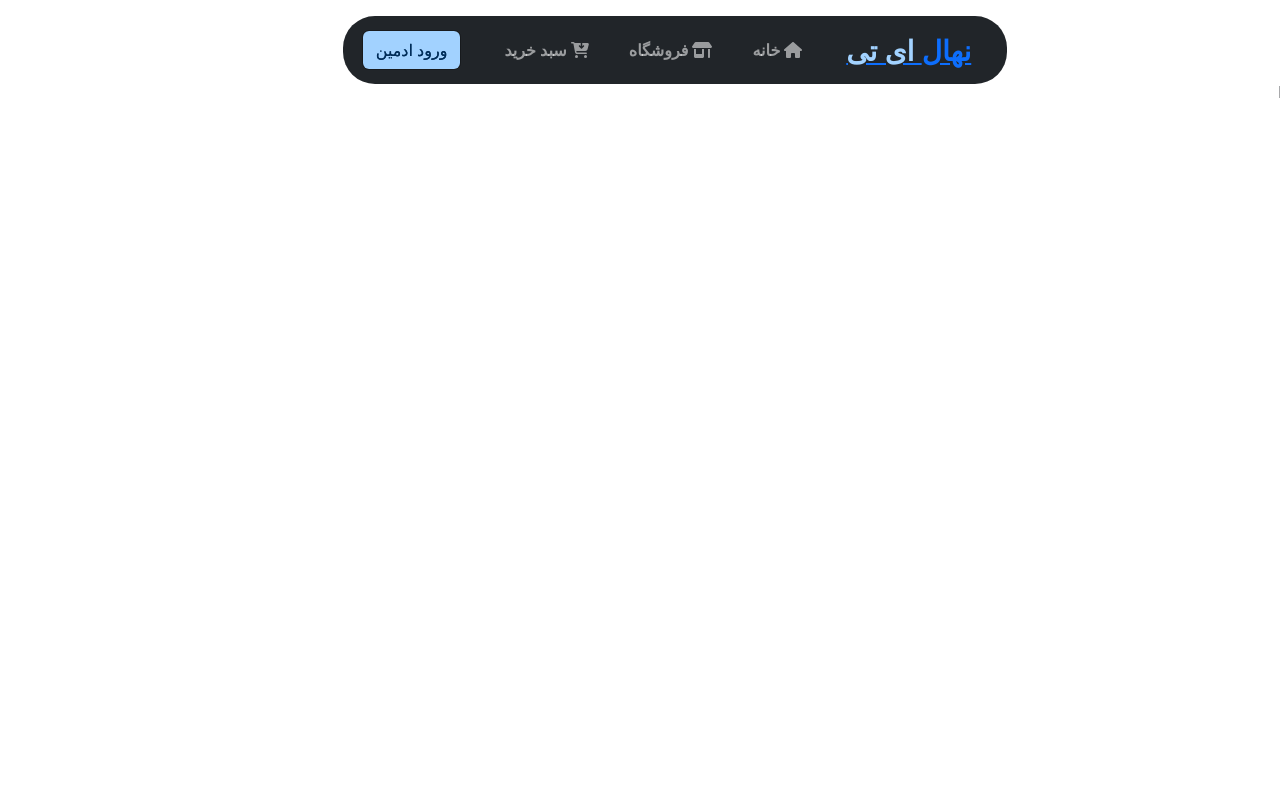
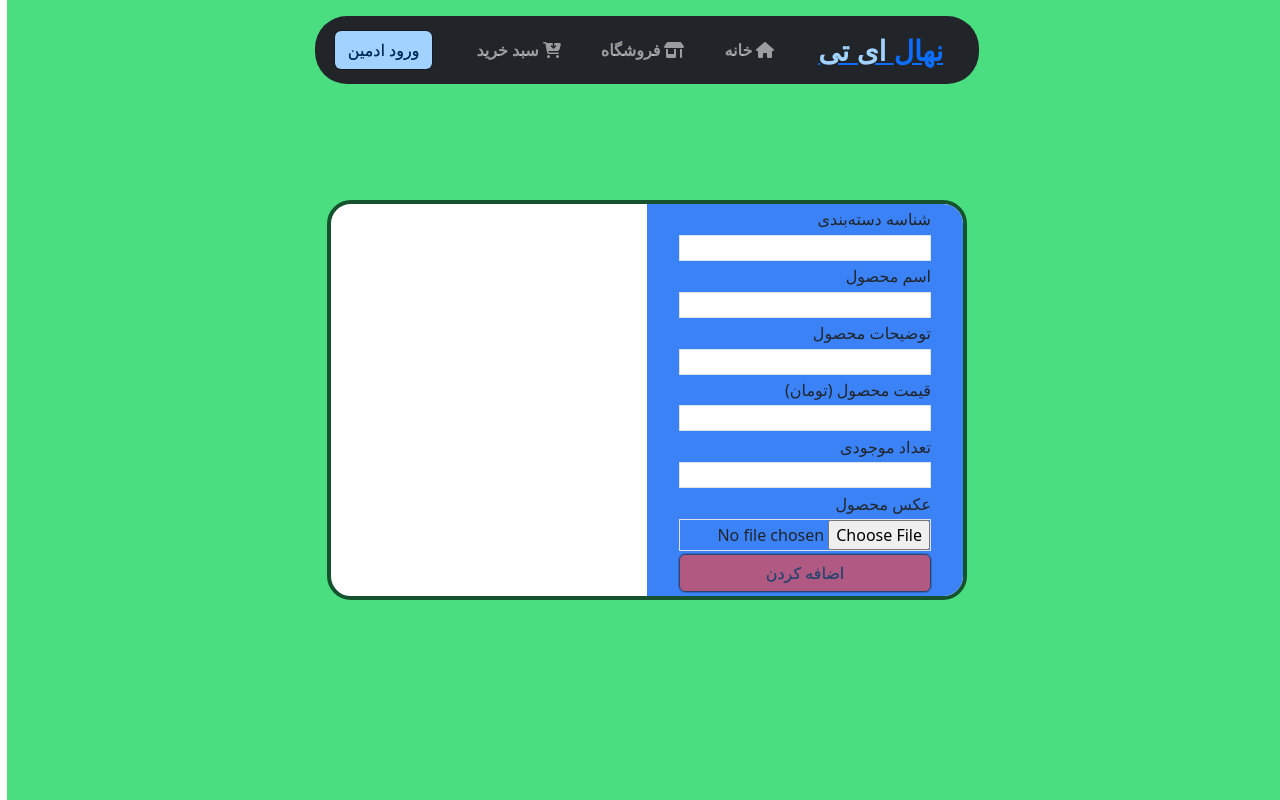
Before and after one commit to hamedrf/store-next-ts, a Next.js app: page /admin-products/1 in a window 1280 px wide. Built offline with nearby package versions, Linux system fonts and the light colour scheme; no server answers.

Commit message:
create editor products

```diff
--- a/app/admin-products/[sulg]/page.tsx
+++ b/app/admin-products/[sulg]/page.tsx
@@ -1,5 +1,202 @@
-const EditorProduts = () => {
-  return <div>hello</div>;
+"use client";
+import React, { useState, useEffect } from "react";
+import MainBtn from "@/components/UI/MainBtn";
+import axios from "axios";
+import { AutoLogin } from "@/hook/auto_login/AutoLogin";
+interface FormData {
+  category_id: string;
+  name: string;
+  description: string;
+  price: string;
+  quantity: string;
+  pic: File | null;
+}
+
+const EditorProducts = () => {
+  const [token, setToken] = useState<string>("");
+  const [formData, setFormData] = useState<FormData>({
+    category_id: "",
+    name: "",
+    description: "",
+    price: "",
+    quantity: "",
+    pic: null,
+  });
+
+  const [errors, setErrors] = useState({
+    category_id: false,
+    name: false,
+    description: false,
+    price: false,
+    quantity: false,
+    pic: false,
+  });
+
+  const [isFormValid, setIsFormValid] = useState(false);
+
+  //   Validation function
+  const validate = () => {
+    const newErrors = {
+      category_id: !formData.category_id.match(/^\d+$/),
+      name: formData.name.length < 2 || formData.name.length > 100,
+      description:
+        formData.description.length < 2 || formData.description.length > 240,
+      price: isNaN(Number(formData.price)) || Number(formData.price) < 10000,
+      quantity:
+        isNaN(Number(formData.quantity)) || Number(formData.quantity) < 1,
+      pic:
+        !formData.pic ||
+        ![
+          "image/jpeg",
+          "image/png",
+          "image/svg+xml",
+          "image/jpg",
+          "image/mpeg",
+        ].includes(formData.pic.type),
+    };
+    console.log(formData.pic?.type);
+    setErrors(newErrors);
+    setIsFormValid(Object.values(newErrors).every((error) => !error));
+  };
+
+  //   Validate on formData change
+  useEffect(() => {
+    const fetchToken = async () => {
+      const token = await AutoLogin();
+      if (token) setToken(token);
+    };
+
+    fetchToken();
+  }, []);
+  useEffect(() => {
+    validate();
+  }, [formData]);
+
+  const handleChange = (e: React.ChangeEvent<HTMLInputElement>) => {
+    const { name, value, files } = e.target;
+
+    setFormData((prev) => ({
+      ...prev,
+      [name]: name === "pic" ? files?.[0] : value,
+    }));
+  };
+
+  const handleSubmit = async (e: React.FormEvent) => {
+    e.preventDefault();
+    if (isFormValid) {
+      const form = new FormData();
+      Object.keys(formData).forEach((key) => {
+        if (key === "pic" && formData.pic) {
+          form.append(key, formData.pic);
+        } else {
+          form.append(key, formData[key as keyof FormData]?.toString() || "");
+        }
+      });
+
+      console.log("Form submitted:", Object.fromEntries(form.entries()));
+      try {
+        const response = await axios.post(
+          "https://kharidpardeh.ir/api/products",
+          form,
+          {
+            headers: {
+              Authorization: `Bearer ${token}`,
+            },
+          }
+        );
+
+        console.log(response);
+        console.log("Product created successfully");
+      } catch (error) {
+        console.error("Error:", error);
+      }
+    }
+  };
+
+  return (
+    <div
+      className="bg-green-400 w-full h-screen flex justify-center items-center"
+      style={{ marginTop: "-10vh" }}
+    >
+      <form
+        className="flex w-2/4 h-2/4 bg-white rounded-3xl border-4 border-green-900 overflow-hidden"
+        onSubmit={handleSubmit}
+      >
+        <div className="w-2/4 flex flex-col justify-evenly px-8 bg-blue-500">
+          <label htmlFor="category_id">شناسه دسته‌بندی</label>
+          <input
+            type="text"
+            name="category_id"
+            id="category_id"
+            value={formData.category_id}
+            onChange={handleChange}
+            className={`border ${
+              errors.category_id ? "!border-red-500" : "border-gray-300"
+            }`}
+          />
+          <label htmlFor="name">اسم محصول</label>
+          <input
+            type="text"
+            name="name"
+            id="name"
+            value={formData.name}
+            onChange={handleChange}
+            className={`border ${
+              errors.name ? "!border-red-500" : "border-gray-300"
+            }`}
+          />
+          <label htmlFor="description">توضیحات محصول</label>
+          <input
+            type="text"
+            name="description"
+            id="description"
+            value={formData.description}
+            onChange={handleChange}
+            className={`border ${
+              errors.description ? "!border-red-500" : "border-gray-300"
+            }`}
+          />
+          <label htmlFor="price">قیمت محصول (تومان)</label>
+          <input
+            type="number"
+            name="price"
+            id="price"
+            value={formData.price}
+            onChange={handleChange}
+            className={`border ${
+              errors.price ? "!border-red-500" : "border-gray-300"
+            }`}
+          />
+          <label htmlFor="quantity">تعداد موجودی</label>
+          <input
+            type="number"
+            name="quantity"
+            id="quantity"
+            value={formData.quantity}
+            onChange={handleChange}
+            className={`border ${
+              errors.quantity ? "!border-red-500" : "border-gray-300"
+            }`}
+          />
+          <label htmlFor="pic">عکس محصول</label>
+          <input
+            type="file"
+            name="pic"
+            id="pic"
+            onChange={handleChange}
+            className={`border ${
+              errors.pic ? "!border-red-500" : "border-gray-300"
+            }`}
+          />
+          <MainBtn
+            text="اضافه کردن"
+            color={isFormValid ? "main" : "delete"}
+            disabled={!isFormValid || !token}
+          />
+        </div>
+      </form>
+    </div>
+  );
 };
 
-export default EditorProduts;
+export default EditorProducts;
--- a/app/login/page.tsx
+++ b/app/login/page.tsx
@@ -1,5 +1,5 @@
 "use client";
-import MainBtn, { colorBtn } from "@/components/UI/MainBtn";
+import MainBtn from "@/components/UI/MainBtn";
 import { useRouter } from "next/navigation";
 import { useEffect, useState } from "react";
 
@@ -41,11 +41,7 @@ const Login = () => {
             className="border rounded-2xl !py-3 !px-2 mx-2 !my-4"
             placeholder="رمز ورود"
           />
-          <MainBtn
-            text="ورود"
-            color={colorBtn.main}
-            eventClick={handleNavigation}
-          />
+          <MainBtn text="ورود" color="main" eventClick={handleNavigation} />
         </div>
       </div>
     </div>
--- a/app/shop/[sulg]/page.tsx
+++ b/app/shop/[sulg]/page.tsx
@@ -1,6 +1,6 @@
 "use client";
 import Comments from "@/components/shop/Comments";
-import MainBtn, { colorBtn } from "@/components/UI/MainBtn";
+import MainBtn from "@/components/UI/MainBtn";
 import { addCart, product } from "@/hook/redux/productsSlice";
 import { RootState } from "@/hook/redux/store";
 import { useQuery } from "@tanstack/react-query";
@@ -57,7 +57,7 @@ const Product = () => {
             </span>
             <MainBtn
               text="خرید"
-              color={colorBtn.second}
+              color="second"
               eventClick={() => {
                 dispatch(addCart(data!));
               }}
--- a/components/UI/MainBtn.tsx
+++ b/components/UI/MainBtn.tsx
@@ -2,20 +2,19 @@
 import gsap from "gsap";
 import { useRef } from "react";
 
-export enum colorBtn {
-  main = "main",
-  second = "second",
-  delete = "delete",
-}
+type colorBtn = "main" | "second" | "delete";
+
 const MainBtn = ({
   text,
   color,
   rounded = true,
+  disabled,
   eventClick,
 }: {
   text: string;
   color: colorBtn;
   rounded?: boolean;
+  disabled?: boolean;
   eventClick?: (event: React.MouseEvent<HTMLButtonElement>) => void;
 }) => {
   const btnRef = useRef(null);
@@ -43,6 +42,7 @@ const MainBtn = ({
       onMouseLeave={mouseLeave}
       className={`btn btn-${color} ${rounded && "rounded-xl"} relative`}
       onClick={eventClick || undefined}
+      disabled={disabled}
     >
       <span className="absolute  w-full h-full flex justify-center items-center z-10 ">
         {text}
--- a/components/UI/Navbar.tsx
+++ b/components/UI/Navbar.tsx
@@ -1,6 +1,6 @@
 "use client";
 import { Navbar, Nav, Container } from "react-bootstrap";
-import MainBtn, { colorBtn } from "./MainBtn";
+import MainBtn from "./MainBtn";
 import { FontAwesomeIcon } from "@fortawesome/react-fontawesome";
 import "bootstrap/dist/css/bootstrap.min.css";
 
@@ -79,7 +79,7 @@ const MyNavbar = () => {
               </Nav>
               <div className="d-flex justify-content-center align-items-center">
                 <Link href={"http://localhost:3000/login"}>
-                  <MainBtn text="ورود ادمین" color={colorBtn.main} />
+                  <MainBtn text="ورود ادمین" color="main" />
                 </Link>
               </div>
             </Navbar.Collapse>
--- a/components/shop/Products.tsx
+++ b/components/shop/Products.tsx
@@ -1,7 +1,7 @@
 import { product } from "@/hook/redux/productsSlice";
 import Image from "next/image";
 import Link from "next/link";
-import MainBtn, { colorBtn } from "../UI/MainBtn";
+import MainBtn from "../UI/MainBtn";
 
 const Products = ({ product }: { product: product }) => {
   return (
@@ -27,7 +27,7 @@ const Products = ({ product }: { product: product }) => {
           </div>
           <div className="flex justify-between px-6">
             <h3>{product.price} تومان </h3>
-            <MainBtn text="مشاهده" color={colorBtn.main} />
+            <MainBtn text="مشاهده" color="main" />
           </div>
         </div>
       </div>
```
Also changed, not shown: app/admin-products/page.tsx (+2 -19 lines), components/admin-products/ProductsAdmin.tsx (+4 -4 lines), public/img3.jpg (added).
